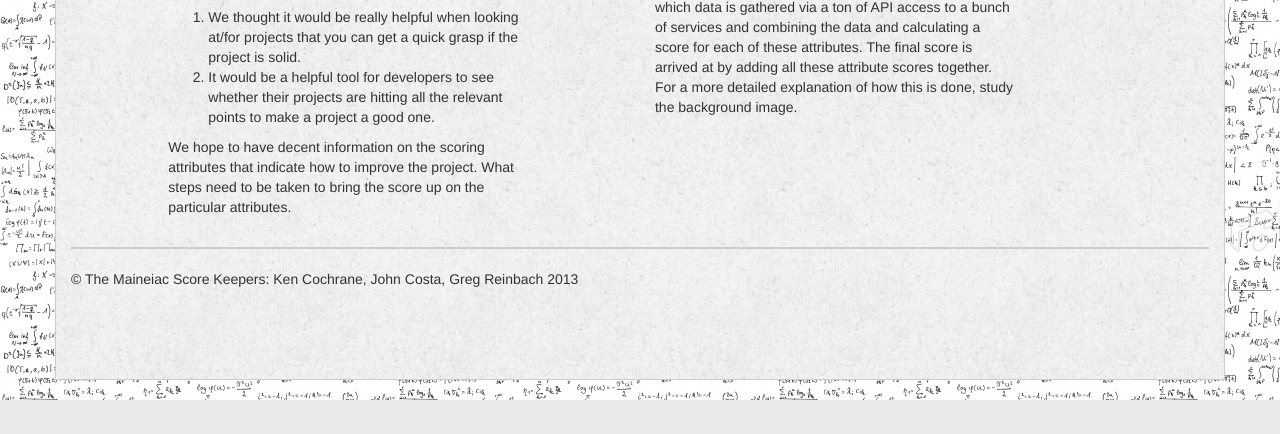
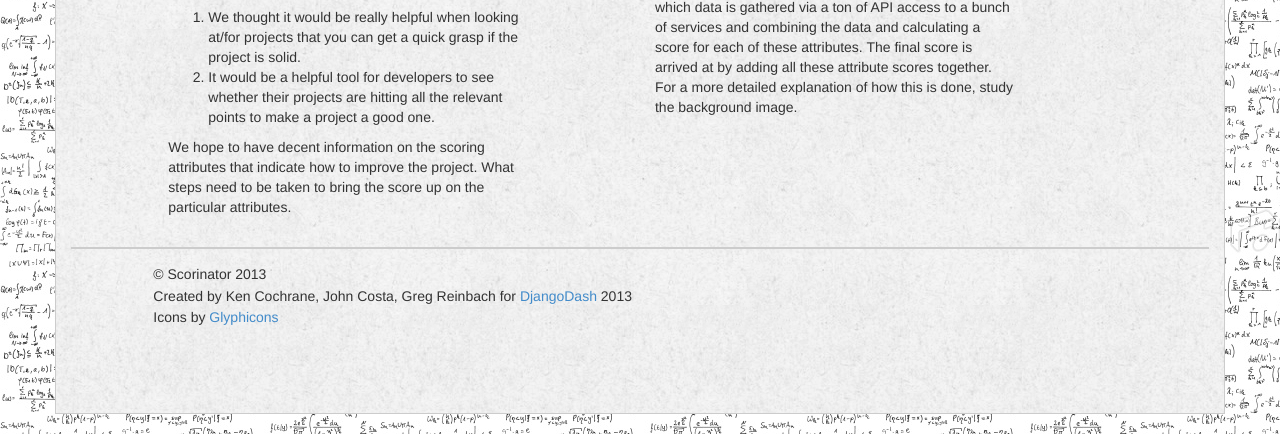
Before and after one commit to kencochrane/scorinator, a Django app: template scorinator/templates/index.html in a window 1280 px wide. Shown: the part 712-1146 px from the top of the page. Before the commit the page ends 1112 px from the top, so only its background shows below. Run offline with Django 3.2, Linux system fonts and the light colour scheme; the template is opened without the code that fills it, so the values that code supplies are empty; parts of the project's set-up code (start-up, migrations or seed data) failed here and were passed over; some libraries are stand-ins or nearby versions.

Commit message:
tweaked footer

```diff
--- a/scorinator/assets/css/main.css
+++ b/scorinator/assets/css/main.css
@@ -30,6 +30,7 @@ section#info {
 
 footer {
     padding-bottom: 80px;
+    line-height: 0.8em;
 }
 
 hr {
--- a/scorinator/templates/base.html
+++ b/scorinator/templates/base.html
@@ -70,7 +70,13 @@
       <hr>
       {% block footer %}
       <footer>
-        <p>&copy; The Maineiac Score Keepers: Ken Cochrane, John Costa, Greg Reinbach 2013</p>
+        <div class="row">
+          <div class="col-md-offset-1">
+            <p>&copy; Scorinator 2013</p>
+            <p>Created by Ken Cochrane, John Costa, Greg Reinbach for <a href="http://djangodash.com/">DjangoDash</a> 2013</p>
+            <p>Icons by <a href="http://glyphicons.com/">Glyphicons</a>
+          </div>
+          </div>
       </footer>
       {% endblock footer %}
     </div>
```
